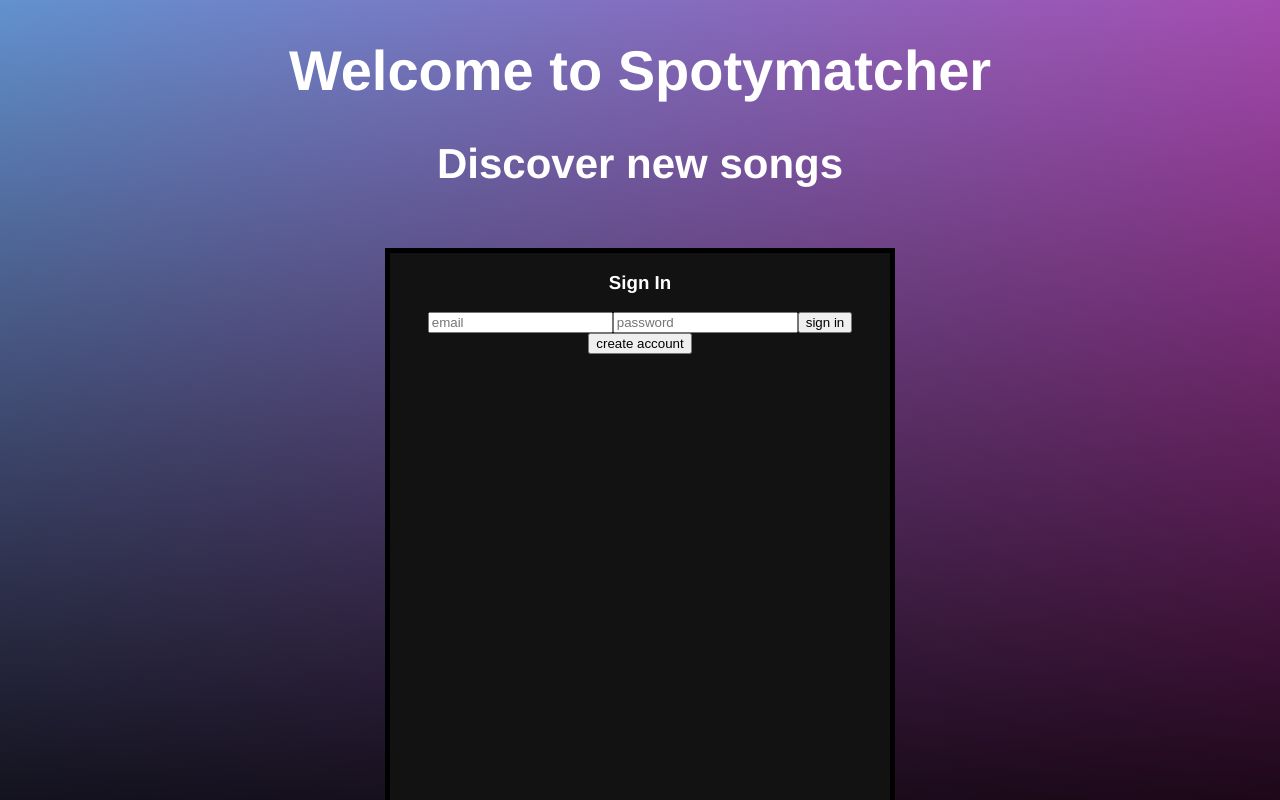
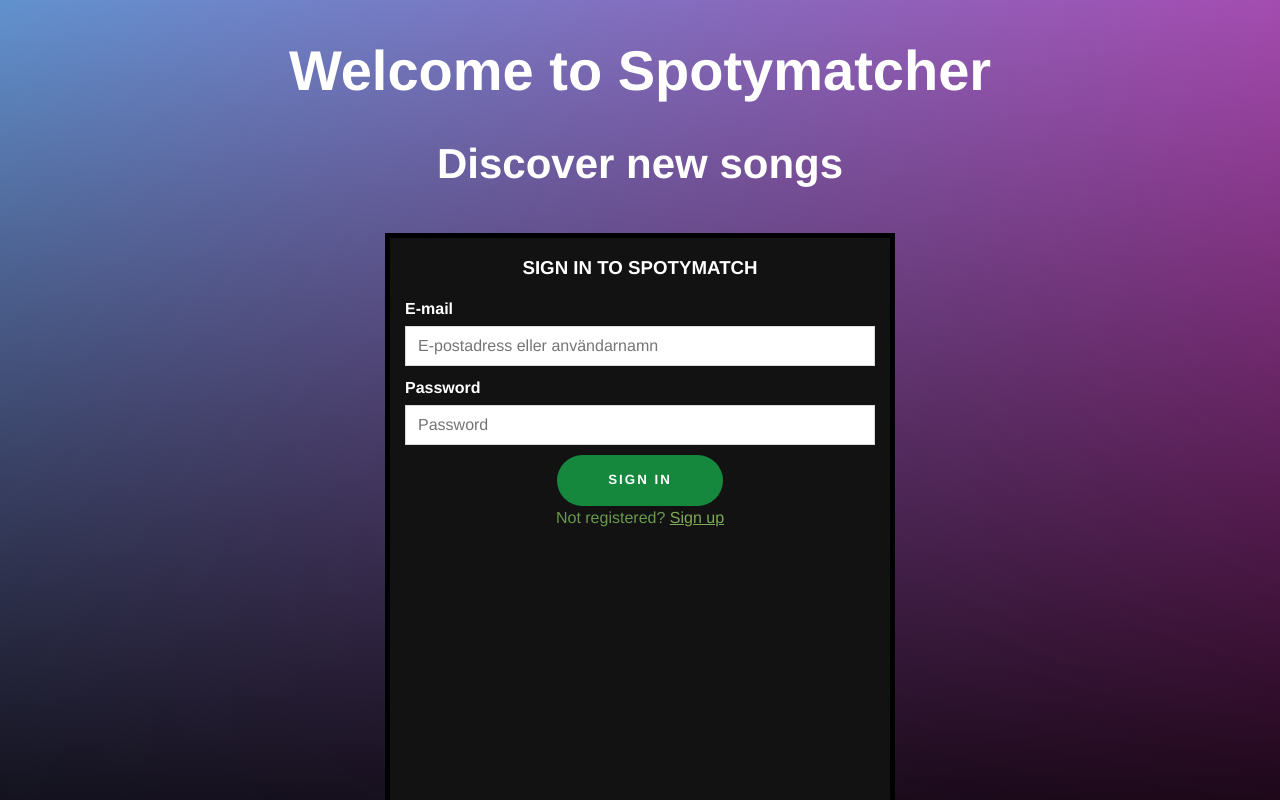
Before and after one commit to willeasp/Spotymatch, a Vue app: page / in a window 1280 px wide. Shown: the top 800 px of the page. Built offline with nearby package versions, Linux system fonts and the light colour scheme; no server answers.

Commit message:
Added aesthetics over the whole webpage

```diff
--- a/src/App.vue
+++ b/src/App.vue
@@ -57,6 +57,7 @@ export default {
         to(#be31a5)
         );
     }
+
     .black-bg {
         width: 100%;
         height: 100%;
@@ -67,7 +68,19 @@ export default {
         background-size: cover;
         background-repeat: no-repeat;
         background: linear-gradient(transparent, rgba(0, 0, 0, 0.849));
+        overflow-y: scroll;
+
+        /* Hide scrollbar for IE, Edge and Firefox */
+        -ms-overflow-style: none;  /* IE and Edge */
+        scrollbar-width: none;  /* Firefox */
     }
+
+    /* Hide scrollbar for Chrome, Safari and Opera */
+    .black-bg::-webkit-scrollbar {
+        display: none;
+    }
+
+
 /* @keyframes vibrator {
         0% {
             transform: translate(0);
--- a/src/components/Login.vue
+++ b/src/components/Login.vue
@@ -3,18 +3,36 @@
         <h1>Welcome to Spotymatcher</h1>
         <h2>Discover new songs</h2>
     </div>
-    <div id="sign-in">
+    <div class="sign-in">
         <form @submit.prevent>
-            <h3 class="text">Sign In</h3>
-            <input type="text" v-model="email" placeholder="email"/>
-            <input
-                type="text"
-                v-model="password"
-                placeholder="password"
-                @keydown.enter="signIn"
-            />
-            <button id="email" @click="signIn">sign in</button>
-            <button id="password" @click="createAccount">create account</button>
+            <h3 class="text">SIGN IN TO SPOTYMATCH</h3>
+            <div class="login-input">
+                <label for="login-username">
+                    E-mail
+                </label>
+                <input type="text" v-model="email" id="login-username" placeholder="E-postadress eller användarnamn">
+            </div>
+            <div class="login-input">
+                <label for="login-password">
+                    Password
+                </label>
+                <input type="password" v-model="password" id="login-password" placeholder="Password">
+            </div>
+
+            <template v-if="isUser">
+                <button class="btn" @click="signIn">sign in</button>
+                <div class="submit">
+                    Not registered?
+                    <a @click="setIsUser(false)">Sign up</a>
+                </div>
+            </template>
+            <template v-else>
+                <button class="btn" @click="createAccount">create account</button>
+                <div class="submit">
+                    Already registered?
+                    <a @click="setIsUser(true)">Sign in</a>
+                </div>
+            </template>
         </form>
     </div>
 </template>
@@ -26,10 +44,12 @@ export default {
         return {
             email: "",
             password: "",
+            isUser: true
         };
     },
     methods: {
         signIn() {
+            console.log(this.email + " " + this.password);
             this.$store.dispatch("USER_SIGN_IN", {
                 email: this.email,
                 password: this.password,
@@ -42,31 +62,32 @@ export default {
                 password: this.password,
             });
         },
+
+        setIsUser(status) {
+            this.isUser = status;
+        }
     },
 };
 </script>
 
 <style scoped>
 .text {
-    font-family: Circular, Helvetica, Arial, sans-serif, IosFix;
     color: white;
 }
 .title {
     font-size: 28px;
-    font-weight: 900;
+    font-weight: 700;
     width: 100%;
     text-align: center;
 }
 
-#sign-in {
+.sign-in {
     text-align: center;
     color: #2c3e50;
-    margin-top: 60px;
+    margin-top: 45px;
 }
 
 form {
-    /* display: flex;
-    justify-content: center; */
     margin: 0 auto;
     width: 500px;
     height: 700px;
@@ -74,11 +95,88 @@ form {
     background: #121212;
     text-align: center;
 }
-.imgContainer {
-    text-align: center;
-    height: 10%;
+
+.btn {
+    color: #fff;
+    background-color: #15883e;
+    letter-spacing: 2px;
+    transition-property: background-color,border-color,color,box-shadow,filter;
+    transition-duration: .3s;
+    font-weight: 700;
+    cursor: pointer;
+    border: 1px solid transparent;
+    border-radius: 500px;
+    padding: 16px 50px 18px;
+    text-transform: uppercase;
+    font-family: inherit;
 }
-.loginContainer {
-    padding: 20px;
+.btn:hover {
+    background-color: #1db954;
+}
+
+.login-input {
+    text-align: left;
+    -webkit-tap-highlight-color: rgba(0,0,0,0);
+    font-size: 16px;
+    line-height: 1.5;
+    color: white;
+    font-weight: 400;
+    font-family: circular-spotify-ui,Helvetica Neue,Helvetica,Arial,sans-serif;
+    box-sizing: border-box;
+    position: relative;
+    min-height: 1px;
+    padding-left: 15px;
+    padding-right: 15px;
+    float: left;
+    width: 100%;
+    margin-bottom: 10px;
+}
+
+label {
+    -webkit-tap-highlight-color: rgba(0,0,0,0);
+    font-size: 16px;
+    line-height: 1.5;
+    color: white;
+    font-family: circular-spotify-ui,Helvetica Neue,Helvetica,Arial,sans-serif;
+    box-sizing: border-box;
+    display: inline-block;
+    max-width: 100%;
+    margin-bottom: 5px;
+    font-weight: 700;
+}
+input {
+    -webkit-tap-highlight-color: rgba(0,0,0,0);
+    box-sizing: border-box;
+    font: inherit;
+    margin: 0;
+    font-family: inherit;
+    display: block;
+    font-size: 16px;
+    line-height: 1.5;
+    width: 100%;
+    height: 40px;
+    padding: 6px 12px;
+    border: 1px solid #d9dadc;
+    border-radius: 0;
+    box-shadow: none;
+    transition: border-color .15s ease-in-out,box-shadow .15s ease-in-out;
+}
+
+.submit {
+    color: rgb(105, 153, 76);
+    margin: 3px;
+}
+
+a {
+    font-style: bold;
+    text-decoration: underline;
+    color: rgb(127, 170, 86);
+}
+a:hover {
+    cursor: pointer;
+    color: rgb(255, 255, 255)
+}
+a:visited {
+    border: none;
 }
 </style>
--- a/src/components/Welcome.vue
+++ b/src/components/Welcome.vue
@@ -1,4 +1,3 @@
-
 <template>
     <img class="logo" alt="Pear logo" src="../assets/pe.png" />
     <div class="welcome">
```
Lines whose indentation alone changed are shown as unchanged.
